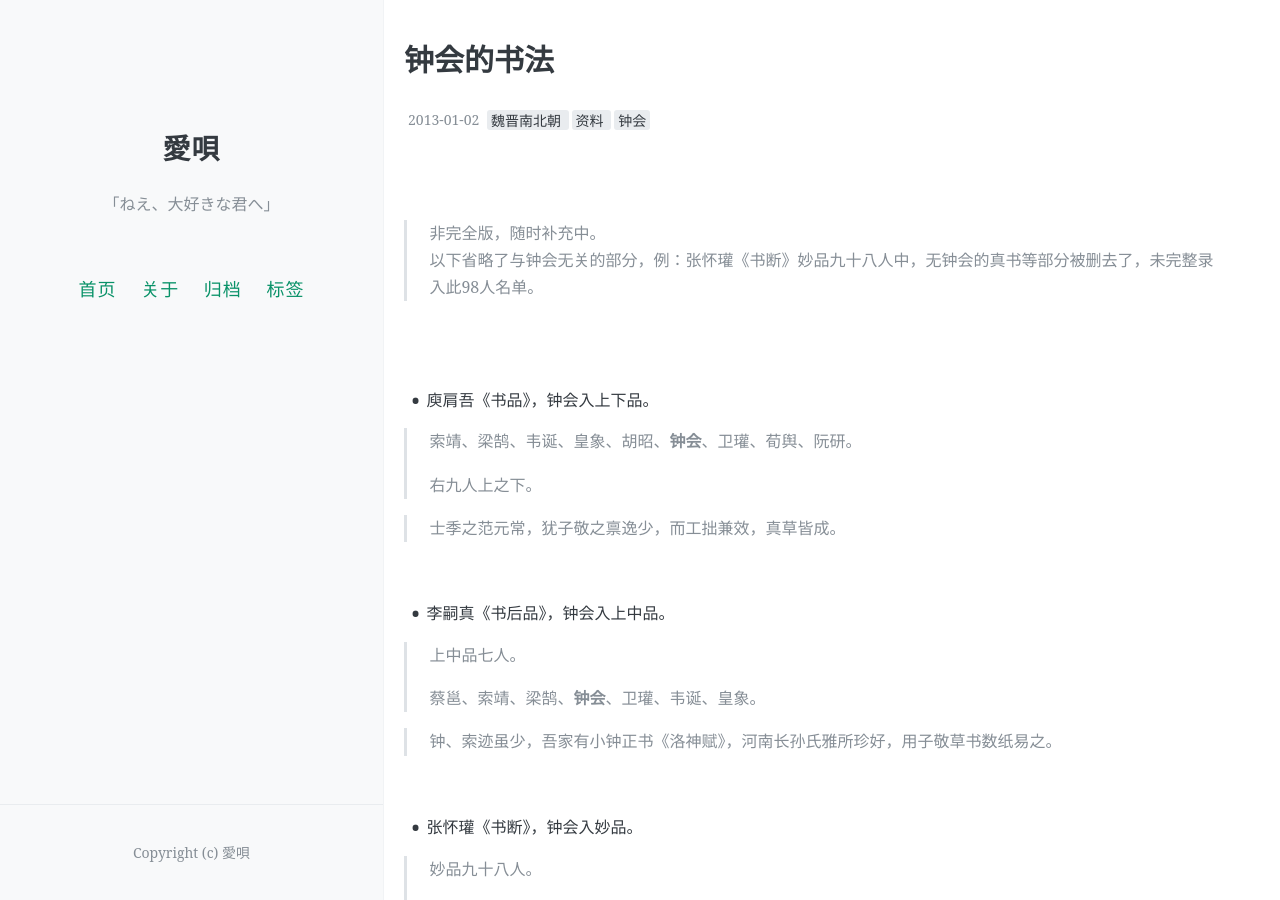
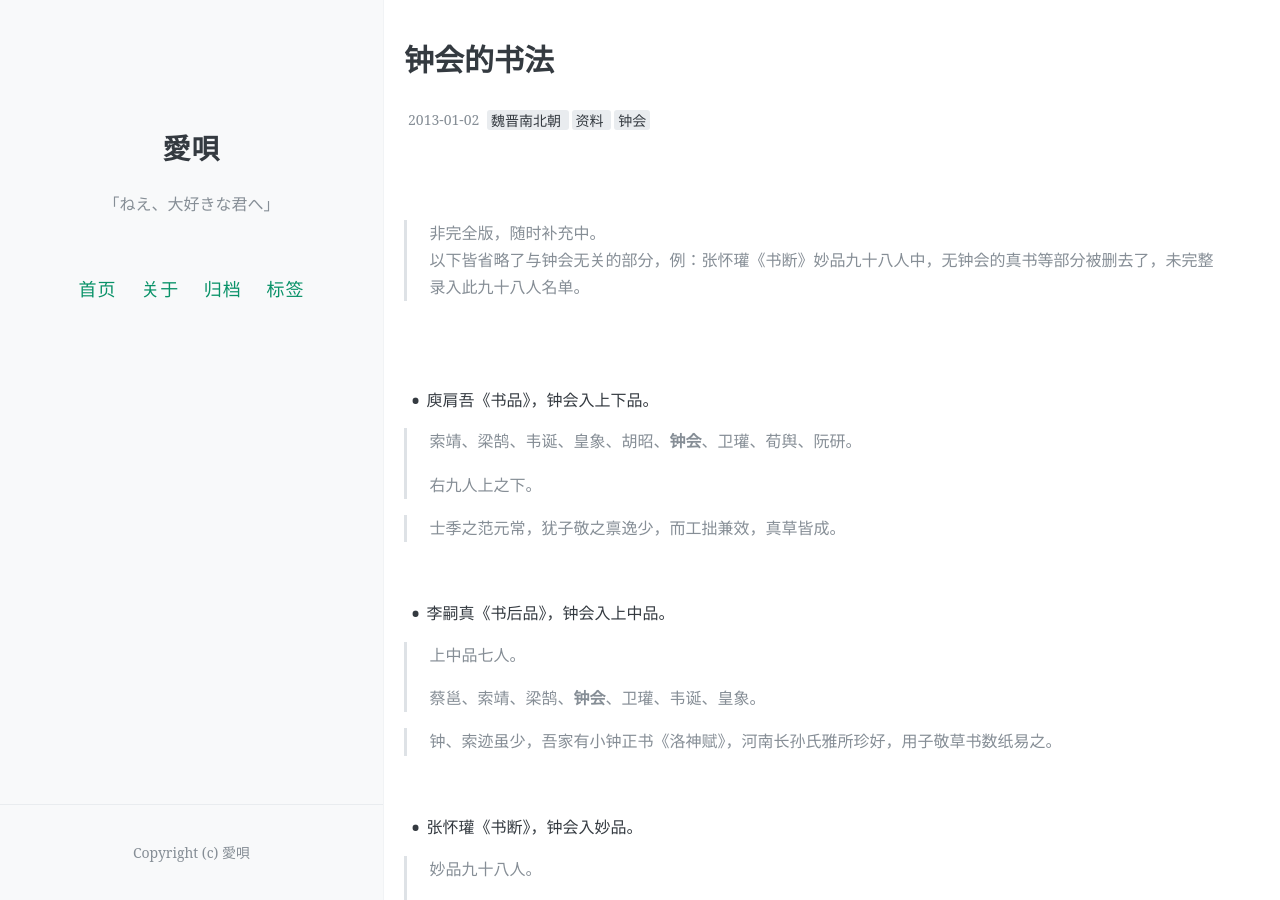
Before and after one commit to aiuta264/aiuta, a Jekyll site: the page built from _posts/2013-01-02-shufa_zhonghui.md, in a window 1280 px wide and 900 px high. Built offline with Jekyll 4.4.1, drawn with Linux system fonts in a browser that asks for light colours; comment, search, counter and statistics services are not loaded.

Commit message:
Update 2013-01-02-shufa_zhonghui.md

```diff
--- a/_posts/2013-01-02-shufa_zhonghui.md
+++ b/_posts/2013-01-02-shufa_zhonghui.md
@@ -12,7 +12,7 @@ comments: true
 <br>
 
 >非完全版，随时补充中。
-以下省略了与钟会无关的部分，例：张怀瓘《书断》妙品九十八人中，无钟会的真书等部分被删去了，未完整录入此98人名单。
+以下皆省略了与钟会无关的部分，例：张怀瓘《书断》妙品九十八人中，无钟会的真书等部分被删去了，未完整录入此九十八人名单。
 
 <br>
 <br>
```
